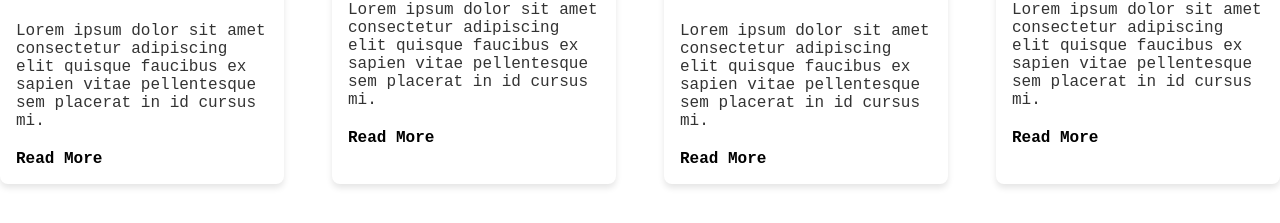
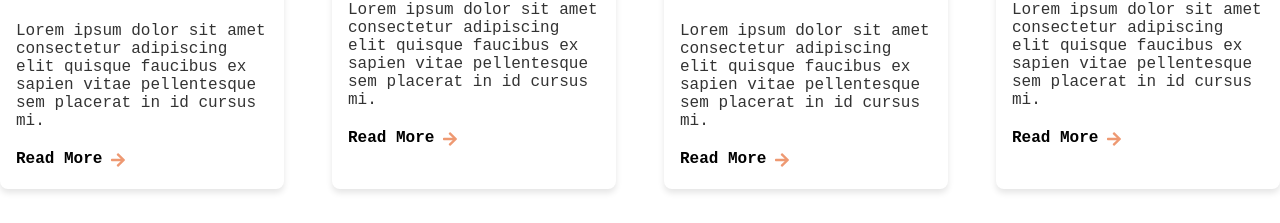
Before and after one commit to UCHEOGBU007/Little-lemon-Capstone-project, a React (Vite) app: page / in a window 1280 px wide. Shown: the part 1056-1279 px from the top of the page. Built offline with nearby package versions, Linux system fonts and the light colour scheme.

Commit message:
Card Icon added

```diff
--- a/src/Css/BodyHeader.module.css
+++ b/src/Css/BodyHeader.module.css
@@ -69,6 +69,10 @@
   color: #000000;
 }
 
+.arrow {
+  margin-top: 2px;
+}
+
 .menuCard .linkmenu:hover {
   color: #ee9972;
   cursor: pointer;
--- a/src/PageSections/Body.jsx
+++ b/src/PageSections/Body.jsx
@@ -1,5 +1,6 @@
 import { Link } from "react-router-dom";
 import Style from "../Css/BodyHeader.module.css";
+import { FaArrowRight } from "react-icons/fa";
 
 const Body = () => {
   return (
@@ -33,7 +34,10 @@ const Body = () => {
             faucibus ex sapien vitae pellentesque sem placerat in id cursus mi.
           </p>
           <Link to="/Menu" className={Style.linkmenu}>
-            Read More
+            Read More{" "}
+            <span className={Style.arrow}>
+              <FaArrowRight />
+            </span>
           </Link>
         </div>
 
@@ -49,6 +53,9 @@ const Body = () => {
           </p>
           <Link to="/Menu" className={Style.linkmenu}>
             Read More
+            <span className={Style.arrow}>
+              <FaArrowRight />
+            </span>
           </Link>
         </div>
 
@@ -64,6 +71,9 @@ const Body = () => {
           </p>
           <Link to="/Menu" className={Style.linkmenu}>
             Read More
+            <span className={Style.arrow}>
+              <FaArrowRight />
+            </span>
           </Link>
         </div>
         {/* Foruth card of menu  */}
@@ -78,6 +88,9 @@ const Body = () => {
           </p>
           <Link to="/Menu" className={Style.linkmenu}>
             Read More
+            <span className={Style.arrow}>
+              <FaArrowRight />
+            </span>
           </Link>
         </div>
       </div>
```
